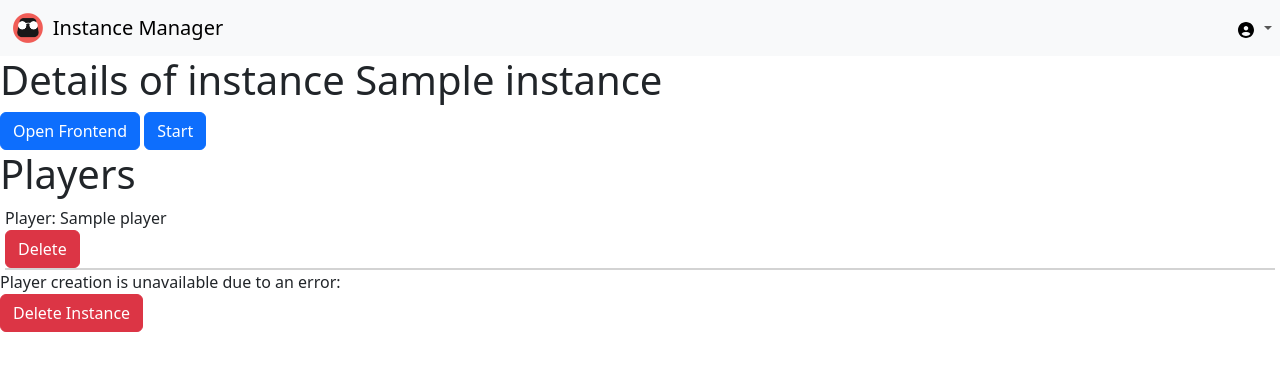
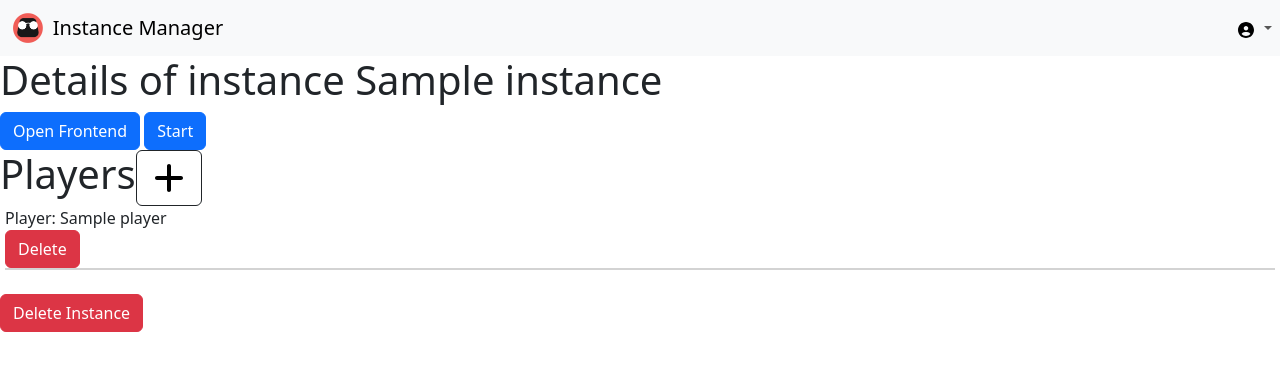
Before and after one commit to danielh13210/miningbots-coolify-manager, a Flask app: template templates/details.html in a window 1280 px wide. Shown: the top 371 px of the page. Run offline with Flask 3, Linux system fonts and the light colour scheme; the template is opened without the code that fills it: most values are stand-ins (such as "Sample title", 1, 10 or a date in 2020); parts of the project's set-up code (start-up, migrations or seed data) failed here and were passed over.

Commit message:
Add button should grab attention

```diff
--- a/templates/details.html
+++ b/templates/details.html
@@ -61,7 +61,23 @@
       <button class="btn btn-primary" onclick="start_instance_clicked('{{instance}}');" id="start-instance-{{instance}}">Start</button>
     {% endif %}
   </span>
-  <h1>Players</h1>
+  <div class="instances-row">
+    <h1>Players</h1>
+    <span
+      {% if nocorrupt %}
+        class="btn-wrapper"
+      {% else %}
+        class="btn-wrapper disabled"
+        title="This instance is corrupted. Please delete it and create a new one to create players."
+      {% endif %}
+    ></span>
+      <button class="btn"
+              {% if not nocorrupt %}
+                disabled
+              {% endif %}
+              onclick="location.href='/players/new?instance={{instance}}';"><img src="/static/add.svg" alt="Add Player"></button>
+    </span>
+  </div>
   {% if players %}
     {% for player in players %}
       <div class="instance-box" id="instancebox-{{instance}}">
@@ -79,11 +95,6 @@
     {% endfor %}
   {% else %}
     <h2 id="no-instance">No players.</h2>
-  {% endif %}
-  {% if nocorrupt %}
-    <a href="/players/new?instance={{instance}}">New Player</a>
-  {% else %}
-    Player creation is unavailable due to an error: {{corrupt_error}}
   {% endif %}
   <br>
   <span
```
